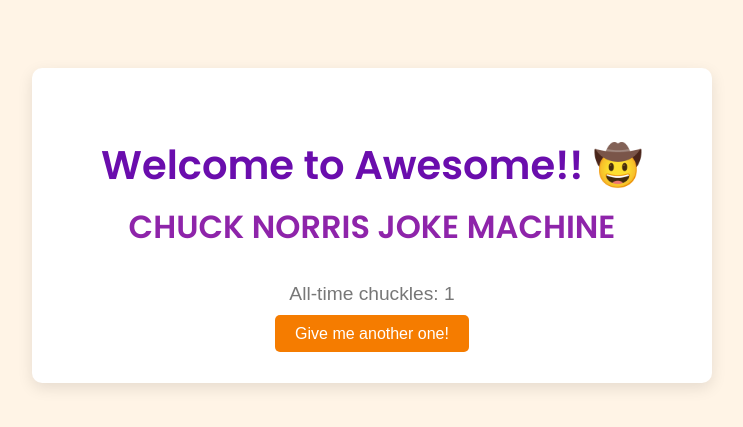
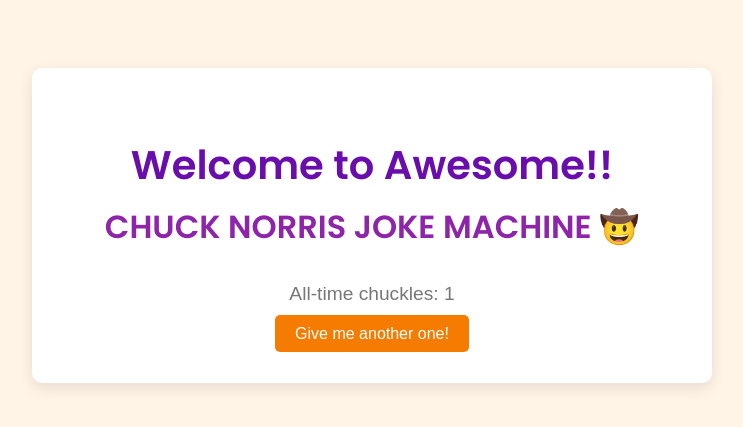
Before and after one commit to darrencgit/ChuckJoker, a Flask app: page / in a window 1280 px wide. Shown: the top 427 px of the page, without its empty margins (268-1011 px from the left). Run offline with Flask 3, Linux system fonts and the light colour scheme; data comes from the database, SQL or seed files in the repository; data that the repository does not hold is empty.

Commit message:
Update index.html

```diff
--- a/templates/index.html
+++ b/templates/index.html
@@ -9,8 +9,8 @@
 </head>
 <body>
   <div class="container">
-    <h1 class="main-heading">Welcome to Awesome!! 🤠</h1>
-    <h2 class="sub-heading">CHUCK NORRIS JOKE MACHINE</h2>
+    <h1 class="main-heading">Welcome to Awesome!!</h1>
+    <h2 class="sub-heading">CHUCK NORRIS JOKE MACHINE 🤠</h2>
     <p class="joke">{{ joke }}</p>
     <p class="counter">All-time chuckles: {{ counter }}</p>
     <a href="/" class="button">Give me another one!</a>
```
